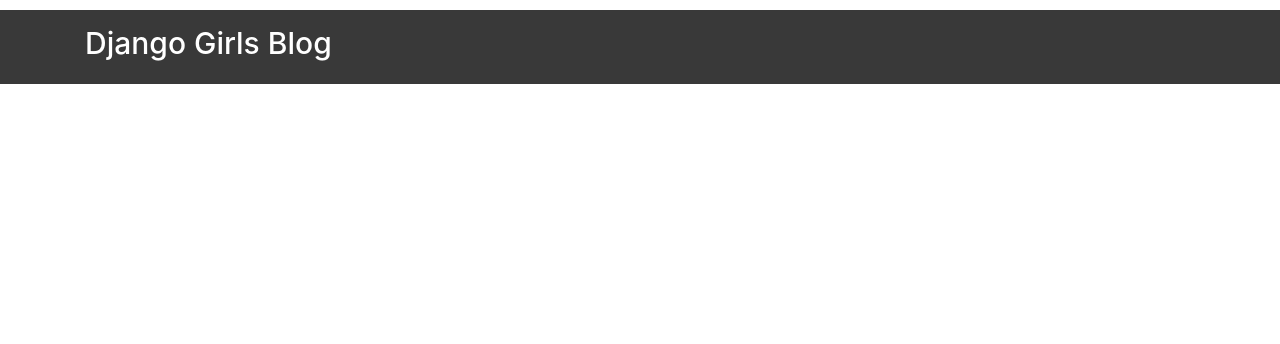
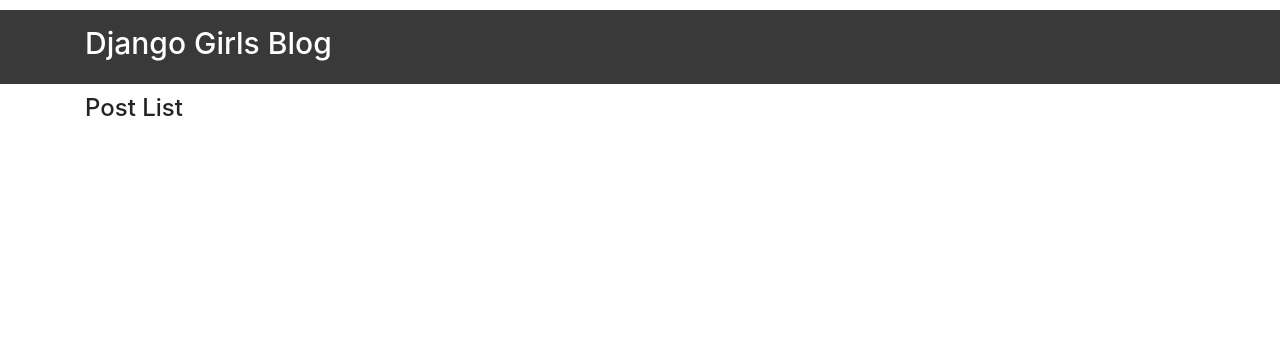
Before and after one commit to djshin2000/djangogirls_tutorial, a Django app: page /list in a window 1280 px wide. Shown: the top 344 px of the page. Run offline with Django 3.2, Linux system fonts and the light colour scheme; data that the repository does not hold is empty; some libraries are stand-ins or nearby versions.

Commit message:
base.html에 block title 추가 및 post_detail.html, post_list.html에 block title 내용 추가

```diff
--- a/django/templates/base.html
+++ b/django/templates/base.html
@@ -15,6 +15,7 @@
 </div>
 
 <div class="container">
+  <h2>{% block title %}{% endblock %}</h2>
   {% block content %}
   {% endblock %}
 </div>
--- a/django/templates/blog/post_detail.html
+++ b/django/templates/blog/post_detail.html
@@ -1,4 +1,6 @@
 {% extends 'base.html' %}
+
+{% block title %}Post Detail{% endblock %}
 
 {% block content %}
 <div class="post">
--- a/django/templates/blog/post_list.html
+++ b/django/templates/blog/post_list.html
@@ -1,4 +1,6 @@
 {% extends 'base.html' %}
+
+{% block title %}Post List{% endblock %}
 
 {% block content %}
   {% for post in posts %}
```
